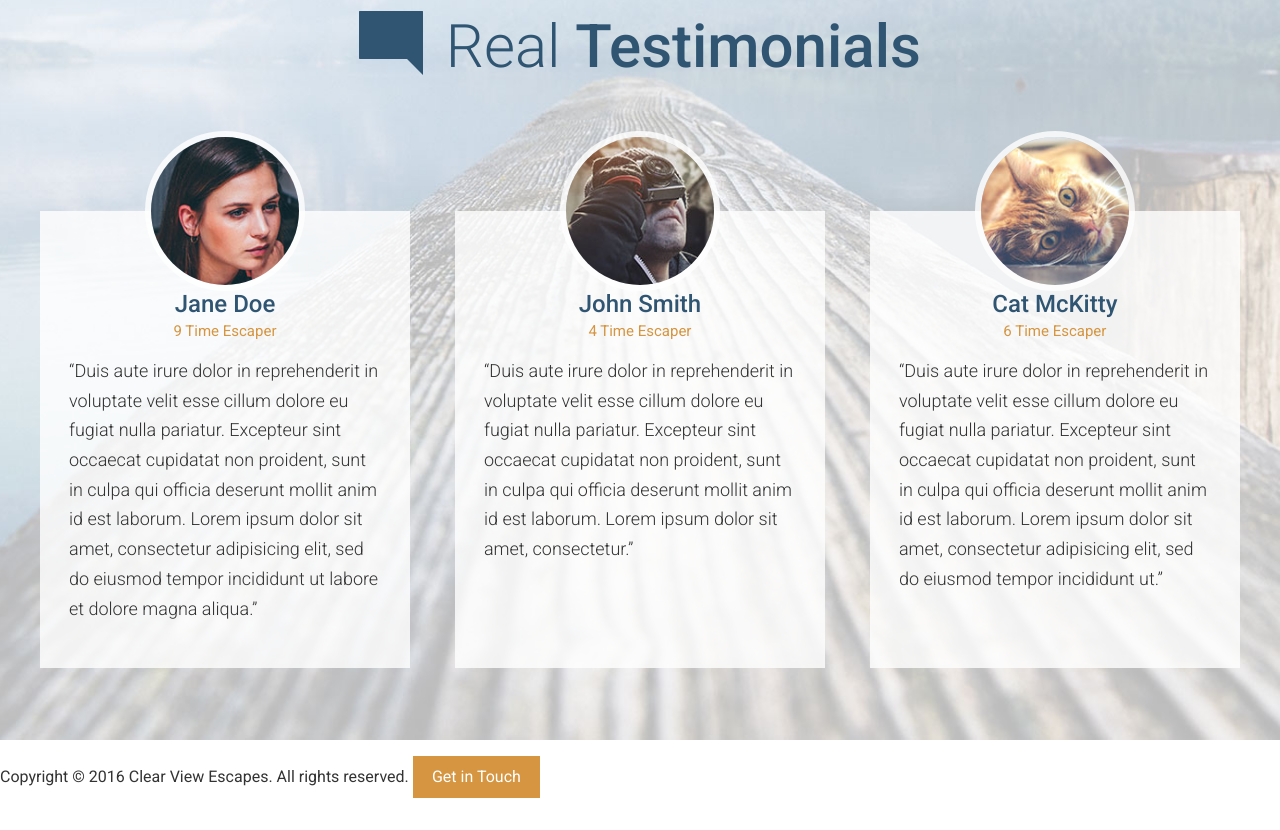
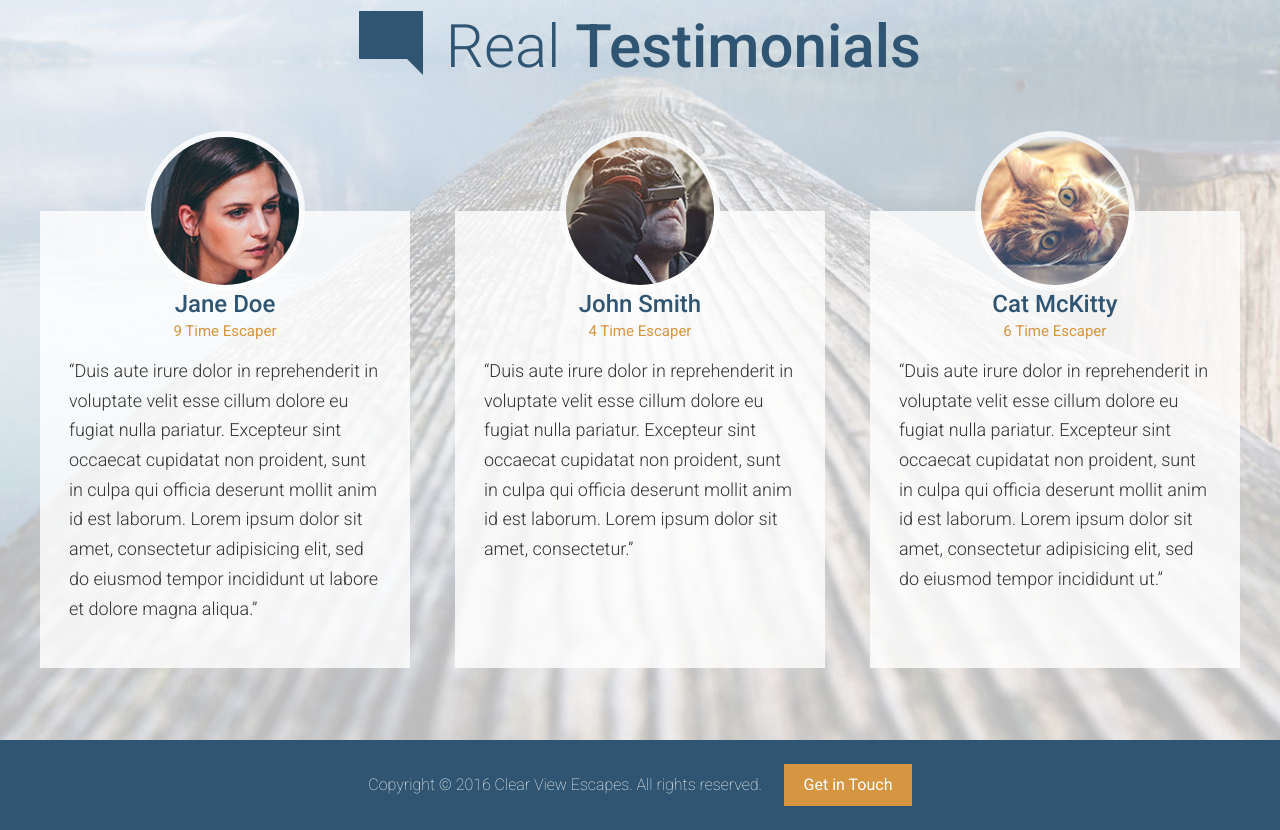
Before and after one commit to FalcataES/travel-site, a website: page app/index.html in a window 1280 px wide. Shown: the part 3169-3999 px from the top of the page. Drawn offline with Linux system fonts and the light colour scheme.

Commit message:
Completed styling the footer

```diff
--- /dev/null
+++ b/app/assets/styles/modules/_site-footer.css
@@ -0,0 +1,18 @@
+.site-footer {
+  background-color: $mainBlue;
+  color: #FFF;
+  padding: .5rem;
+  text-align: center;
+
+  &__text {
+    display: block;
+    margin-bottom: 1rem;
+    font-weight: 200;
+
+    @mixin atMedium {
+      display: inline;
+      margin-bottom: 0;
+      margin-right: 1.4rem;
+    }
+  }
+}
--- a/app/assets/styles/styles.css
+++ b/app/assets/styles/styles.css
@@ -13,3 +13,4 @@
 @import "modules/_feature-item";
 @import "modules/_testimonial";
 @import "modules/_sprite";
+@import "modules/_site-footer";
--- a/app/index.html
+++ b/app/index.html
@@ -151,8 +151,10 @@
     </div>
   </div>
 
-  <footer>
-    <p>Copyright &copy; 2016 Clear View Escapes. All rights reserved. <a href="#" class="btn btn--orange">Get in Touch</a></p>
+  <footer class="site-footer">
+    <div class="wrapper">
+      <p><span class="site-footer__text">Copyright &copy; 2016 Clear View Escapes. All rights reserved.</span><a href="#" class="btn btn--orange">Get in Touch</a></p>
+    </div>
   </footer>
 </body>
 </html>
--- a/app/temp/styles/styles.css
+++ b/app/temp/styles/styles.css
@@ -1078,3 +1078,25 @@ a {
     height: 42px;
     background-position: 36.69752421959096% 45.792307692307695%;
   }
+
+.site-footer {
+  background-color: #2f5572;
+  color: #FFF;
+  padding: .5rem;
+  text-align: center;
+}
+
+.site-footer__text {
+    display: block;
+    margin-bottom: 1rem;
+    font-weight: 200;
+  }
+
+@media(min-width: 800px) {
+
+.site-footer__text {
+      display: inline;
+      margin-bottom: 0;
+      margin-right: 1.4rem
+  }
+  }
```
